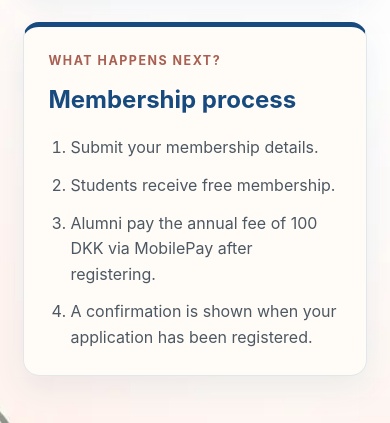
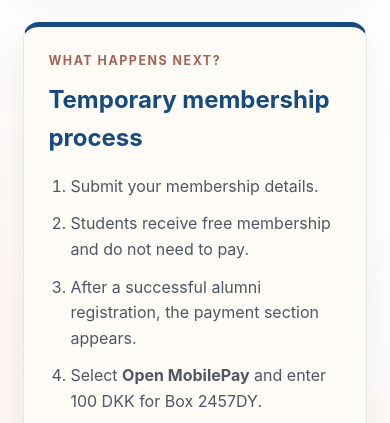
Before and after one commit to CatrineTrudslev/Nanode-website, a plain HTML site: page signup.html in a window 390 px wide. Shown: the part 1288-1711 px from the top of the page. Drawn offline with Linux system fonts and the light colour scheme.

Commit message:
Show temporary MobilePay Box membership process

```diff
--- a/signup.html
+++ b/signup.html
@@ -91,8 +91,8 @@
 
         <section id="payment-panel" class="payment-panel" aria-labelledby="payment-heading" hidden>
           <p class="section-label">ALUMNI PAYMENT</p>
-          <h2 id="payment-heading">Pay your annual membership fee</h2>
-          <p><strong>Amount:</strong> 100 DKK</p>
+          <h2 id="payment-heading">Pay membership fee: 100 DKK</h2>
+          <p><strong>MobilePay amount:</strong> 100 DKK</p>
           <p><strong>MobilePay Box:</strong> 2457DY</p>
           <p>Enter 100 DKK in MobilePay after opening the box.</p>
           <a class="primary-button payment-button"
@@ -105,12 +105,13 @@
 
       <aside class="signup-summary">
         <p class="section-label">WHAT HAPPENS NEXT?</p>
-        <h2>Membership process</h2>
+        <h2>Temporary membership process</h2>
         <ol>
           <li>Submit your membership details.</li>
-          <li>Students receive free membership.</li>
-          <li>Alumni pay the annual fee of 100 DKK via MobilePay after registering.</li>
-          <li>A confirmation is shown when your application has been registered.</li>
+          <li>Students receive free membership and do not need to pay.</li>
+          <li>After a successful alumni registration, the payment section appears.</li>
+          <li>Select <strong>Open MobilePay</strong> and enter 100 DKK for Box 2457DY.</li>
+          <li>Payment is checked manually because the Box does not report payment status to the website.</li>
         </ol>
       </aside>
     </section>
```
